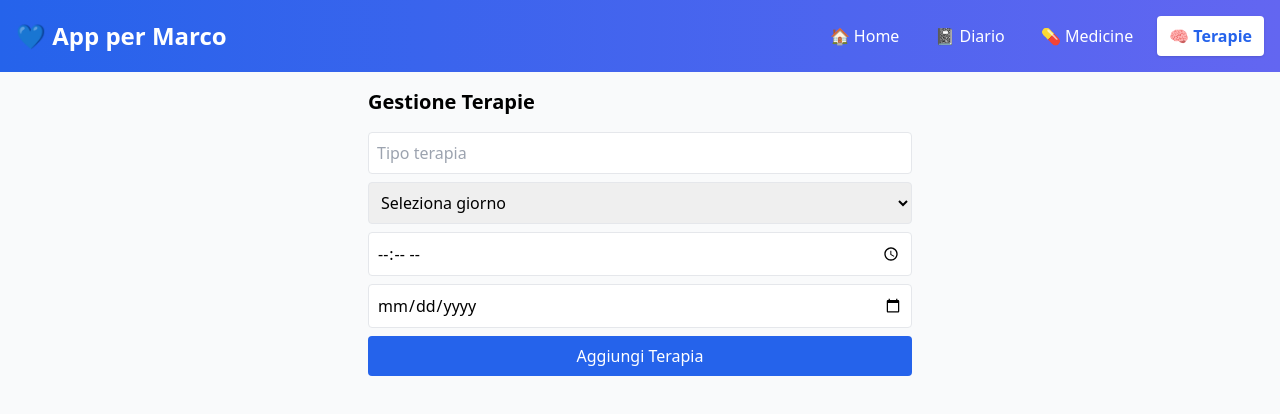
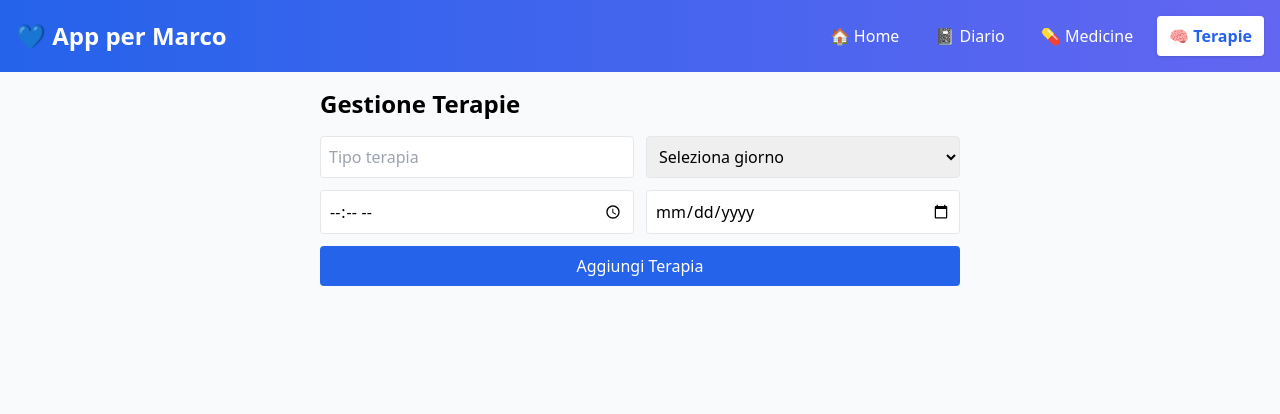
Before and after one commit to Arcasius/app-per-marco, a React (Vite) app: page /terapie in a window 1280 px wide. Shown: the top 414 px of the page. Built offline with nearby package versions, Linux system fonts and the light colour scheme; the HTML template or start-up script is replaced by a standard one.

Commit message:
Add files via upload

```diff
--- a/src/components/Terapie.jsx
+++ b/src/components/Terapie.jsx
@@ -8,13 +8,13 @@ const Terapie = () => {
   const [data, setData] = useState('');
   const [editingIndex, setEditingIndex] = useState(null);
 
-  // 🔁 Carica da localStorage all'avvio
+  // Carica terapie da localStorage all'avvio
   useEffect(() => {
     const salvate = localStorage.getItem('terapie');
     if (salvate) setTerapie(JSON.parse(salvate));
   }, []);
 
-  // 💾 Salva ogni volta che cambia
+  // Salva terapie su localStorage a ogni modifica
   useEffect(() => {
     localStorage.setItem('terapie', JSON.stringify(terapie));
   }, [terapie]);
@@ -22,6 +22,7 @@ const Terapie = () => {
   const handleAggiungi = () => {
     if (!tipo || !giorno || !orario || !data) return;
     const nuovaTerapia = { tipo, giorno, orario, data };
+
     if (editingIndex !== null) {
       const aggiornate = [...terapie];
       aggiornate[editingIndex] = nuovaTerapia;
@@ -30,6 +31,7 @@ const Terapie = () => {
     } else {
       setTerapie([...terapie, nuovaTerapia]);
     }
+
     setTipo('');
     setGiorno('');
     setOrario('');
@@ -52,9 +54,11 @@ const Terapie = () => {
   };
 
   return (
-    <div className="p-4 max-w-xl mx-auto">
-      <h2 className="text-xl font-bold mb-4">Gestione Terapie</h2>
-      <div className="grid grid-cols-1 gap-2 mb-4">
+    <div className="p-4 max-w-2xl mx-auto">
+      <h2 className="text-2xl font-bold mb-4">Gestione Terapie</h2>
+
+      {/* Form inserimento/modifica */}
+      <div className="grid grid-cols-1 md:grid-cols-2 gap-3 mb-6">
         <input className="border p-2 rounded" placeholder="Tipo terapia" value={tipo} onChange={(e) => setTipo(e.target.value)} />
         <select className="border p-2 rounded" value={giorno} onChange={(e) => setGiorno(e.target.value)}>
           <option value="">Seleziona giorno</option>
@@ -64,22 +68,28 @@ const Terapie = () => {
         </select>
         <input className="border p-2 rounded" type="time" value={orario} onChange={(e) => setOrario(e.target.value)} />
         <input className="border p-2 rounded" type="date" value={data} onChange={(e) => setData(e.target.value)} />
-        <button className="bg-blue-600 text-white p-2 rounded" onClick={handleAggiungi}>
+        <button
+          className="bg-blue-600 text-white p-2 rounded col-span-full hover:bg-blue-700 transition"
+          onClick={handleAggiungi}
+        >
           {editingIndex !== null ? "Modifica Terapia" : "Aggiungi Terapia"}
         </button>
       </div>
 
+      {/* Terapie salvate */}
       <div className="space-y-4">
-        {terapie.map((terapia, index) => (
-          <div key={index} className="border p-4 rounded shadow-sm bg-gray-50">
-            <p><strong>{terapia.tipo}</strong></p>
-            <p>{terapia.giorno} - {terapia.orario}</p>
-            <p>Data inizio: {terapia.data}</p>
-            <div className="mt-2 space-x-2">
-              <button className="bg-yellow-400 px-3 py-1 rounded" onClick={() => handleModifica(index)}>Modifica</button>
-              <button className="bg-red-500 text-white px-3 py-1 rounded" onClick={() => handleElimina(index)}>Elimina</button>
+        {[...terapie]
+          .sort((a, b) => new Date(`${a.data}T${a.orario}`) - new Date(`${b.data}T${b.orario}`))
+          .map((terapia, index) => (
+            <div key={index} className="border p-4 rounded shadow-sm bg-gray-50">
+              <p className="font-semibold">{terapia.tipo}</p>
+              <p>{terapia.giorno} alle {terapia.orario}</p>
+              <p className="text-sm text-gray-600">Data inizio: {terapia.data}</p>
+              <div className="mt-2 flex gap-2">
+                <button className="bg-yellow-400 px-3 py-1 rounded hover:bg-yellow-500" onClick={() => handleModifica(index)}>Modifica</button>
+                <button className="bg-red-500 text-white px-3 py-1 rounded hover:bg-red-600" onClick={() => handleElimina(index)}>Elimina</button>
+              </div>
             </div>
-          </div>
         ))}
       </div>
     </div>
```
